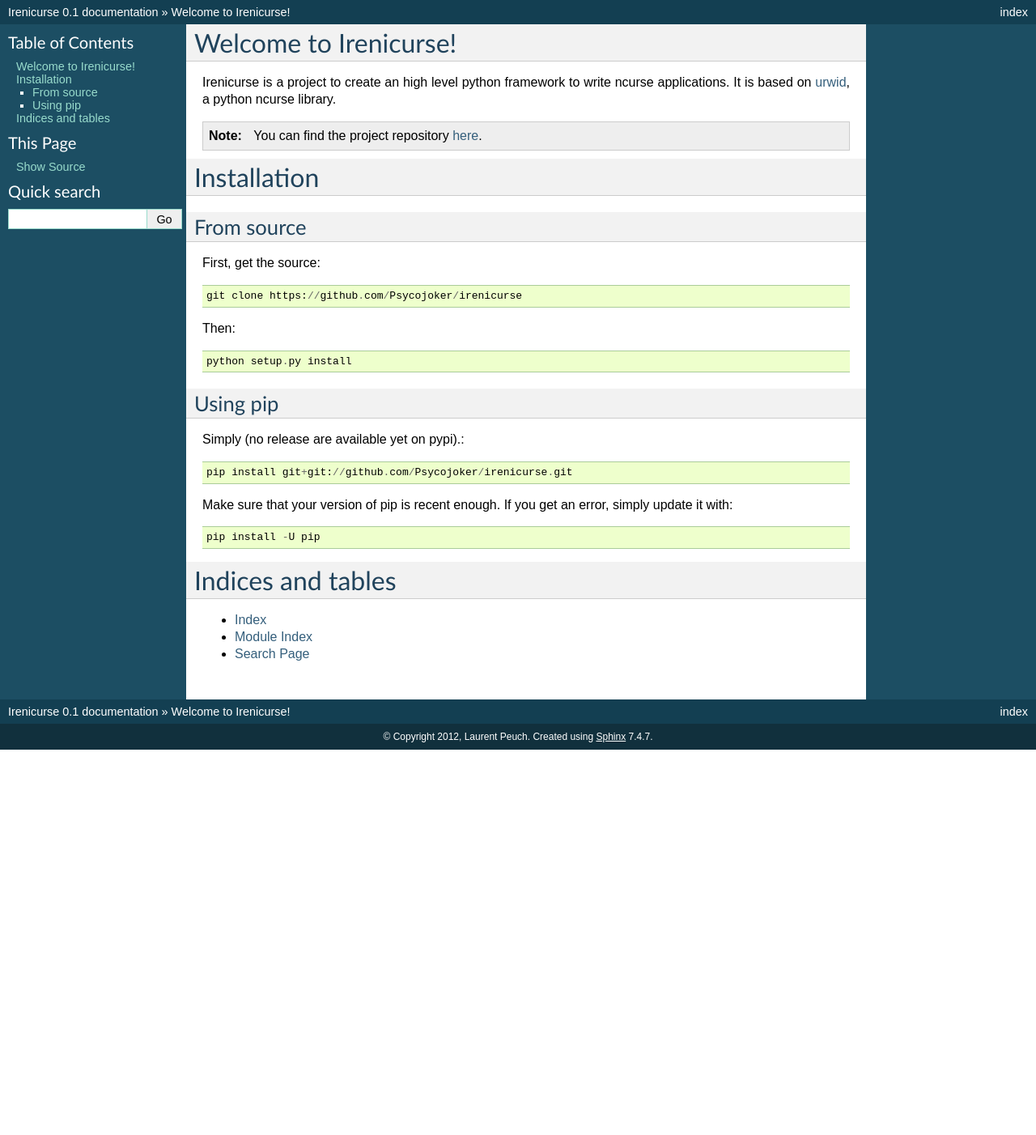
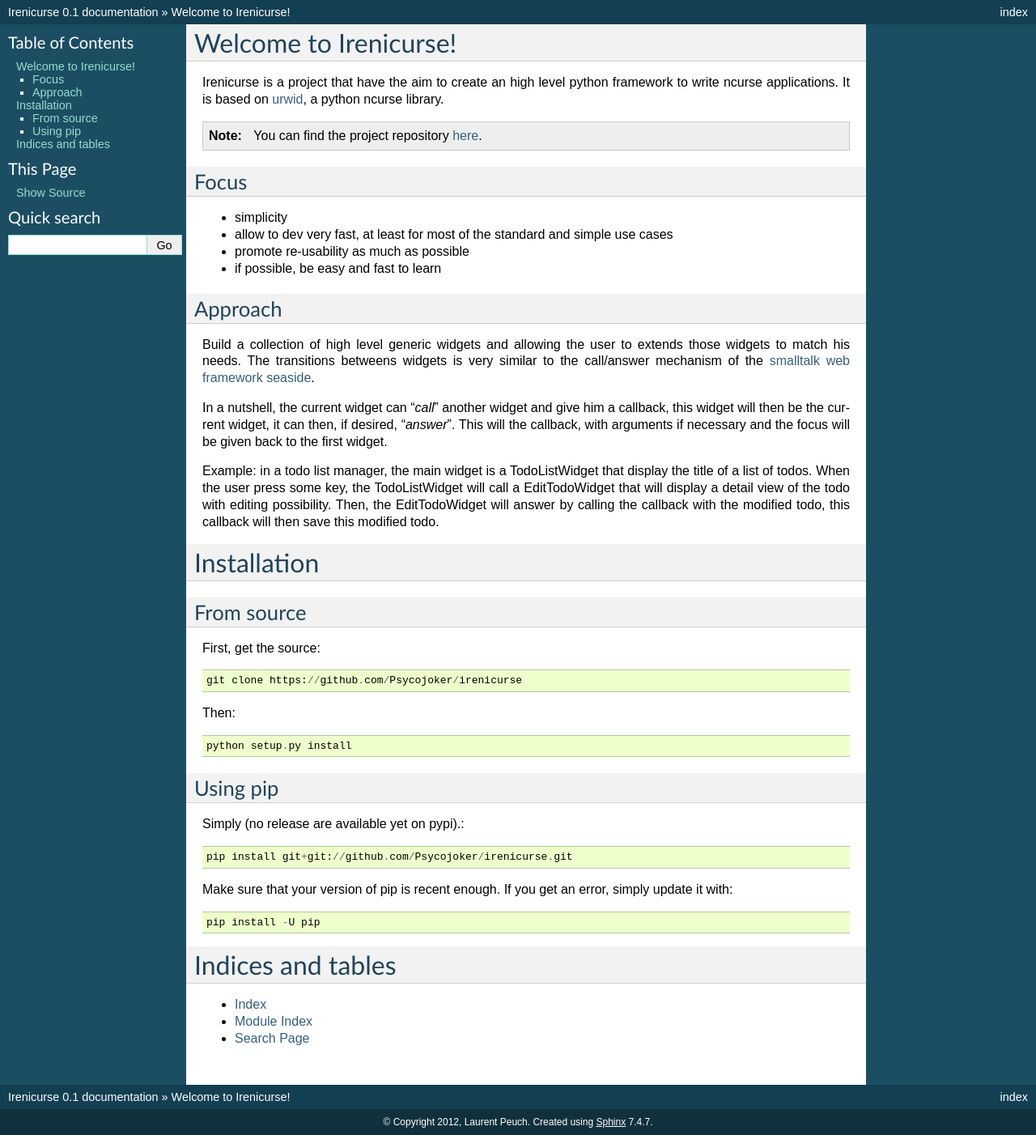
Before and after one commit to Psycojoker/irenicurse, a Sphinx documentation site: the page built from docs/index.rst, in a window 1280 px wide. Shown: the whole page at 81% size. Built offline with Sphinx 7.4.7, drawn with Linux system fonts in a browser that asks for light colours; before the commit the page ends 926 px from its top, so only the background shows below that.

Commit message:
[doc] add a more detailed introduction

```diff
--- a/docs/index.rst
+++ b/docs/index.rst
@@ -6,10 +6,38 @@
 Welcome to Irenicurse!
 ======================
 
-Irenicurse is a project to create an high level python framework to write
+Irenicurse is a project that have the aim to create an high level python framework to write
 ncurse applications. It is based on `urwid <http://excess.org/urwid/>`_, a python ncurse library.
 
 .. Note:: You can find the project repository `here <https://github.com/Psycojoker/irenicurse>`_.
+
+Focus
+-----
+
+* simplicity
+* allow to dev very fast, at least for most of the standard and simple use cases
+* promote re-usability as much as possible
+* if possible, be easy and fast to learn
+
+Approach
+--------
+
+Build a collection of high level generic widgets and allowing the user to
+extends those widgets to match his needs. The transitions betweens widgets is
+very similar to the call/answer mechanism of the `smalltalk web framework
+seaside <http://seaside.st>`_.
+
+In a nutshell, the current widget can "*call*" another widget and give him a
+callback, this widget will then be the current widget, it can then, if desired,
+"*answer*". This will the callback, with arguments if necessary and the focus
+will be given back to the first widget.
+
+Example: in a todo list manager, the main widget is a TodoListWidget that
+display the title of a list of todos. When the user press some key, the
+TodoListWidget will call a EditTodoWidget that will display a detail view of
+the todo with editing possibility. Then, the EditTodoWidget will answer by
+calling the callback with the modified todo, this callback will then save this
+modified todo.
 
 Installation
 ============
```
